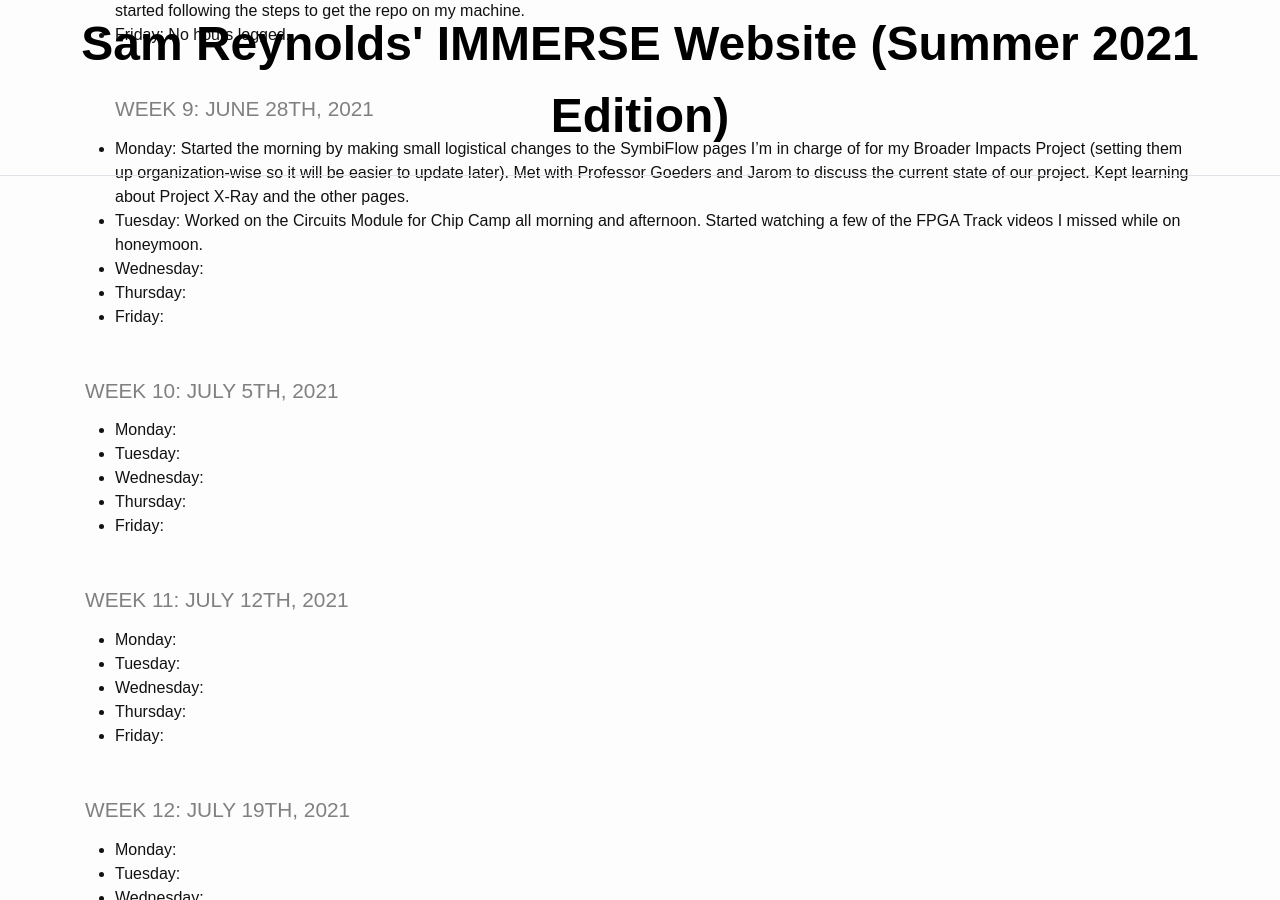
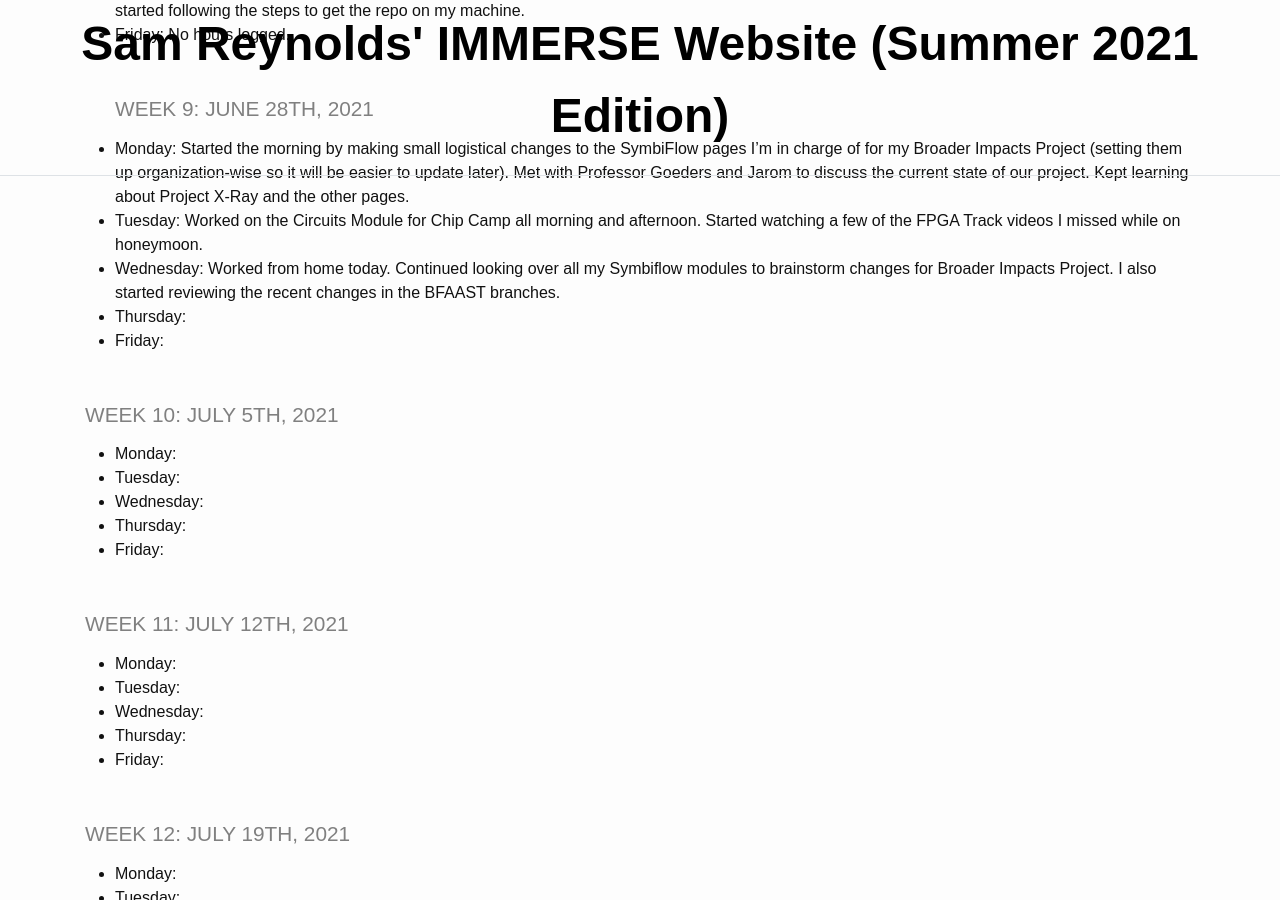
Before and after one commit to TheDHCreator/thedhcreator.github.io, a Jekyll site: the page built from _pages/log.md, in a window 1280 px wide and 900 px high, scrolled down 2939 px. Built offline with Jekyll 4.4.1, drawn with Linux system fonts in a browser that asks for light colours.

Commit message:
first commit of thursday thursday thursday, worked from home yesterday because of Chip Camp exhaustion

```diff
--- a/_pages/log.md
+++ b/_pages/log.md
@@ -86,7 +86,7 @@ title: IMMERSE Log
 
 * **Monday**: Started the morning by making small logistical changes to the SymbiFlow pages I'm in charge of for my Broader Impacts Project (setting them up organization-wise so it will be easier to update later). Met with Professor Goeders and Jarom to discuss the current state of our project. Kept learning about Project X-Ray and the other pages.
 * **Tuesday**: Worked on the Circuits Module for Chip Camp all morning and afternoon. Started watching a few of the FPGA Track videos I missed while on honeymoon.
-* **Wednesday**:
+* **Wednesday**: Worked from home today. Continued looking over all my Symbiflow modules to brainstorm changes for Broader Impacts Project. I also started reviewing the recent changes in the BFAAST branches.
 * **Thursday**:
 * **Friday**:
 
```
